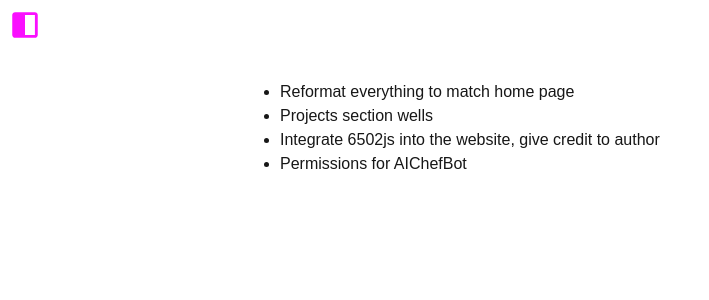
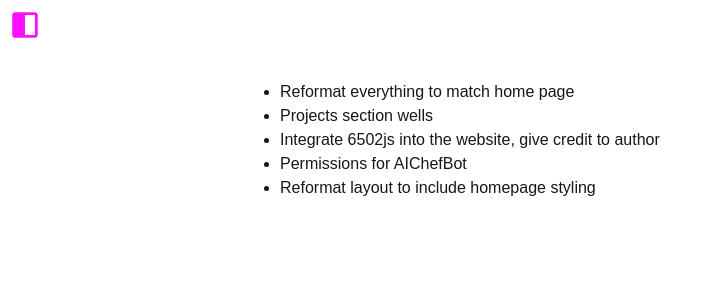
Before and after one commit to kpunno/kpunno-pf, a Next.js app: page /dev-todo in a window 1280 px wide. Shown: the top 300 px of the page, without its empty margins (0-709 px from the left). Built offline with nearby package versions, Linux system fonts and the light colour scheme.

Commit message:
add note

```diff
--- a/src/app/dev-todo/page.js
+++ b/src/app/dev-todo/page.js
@@ -6,6 +6,7 @@ export default function todo() {
         <li>Projects section wells</li>
         <li>Integrate 6502js into the website, give credit to author</li>
         <li>Permissions for AIChefBot</li>
+        <li>Reformat layout to include homepage styling</li>
       </ul>
     </div>
   );
```
